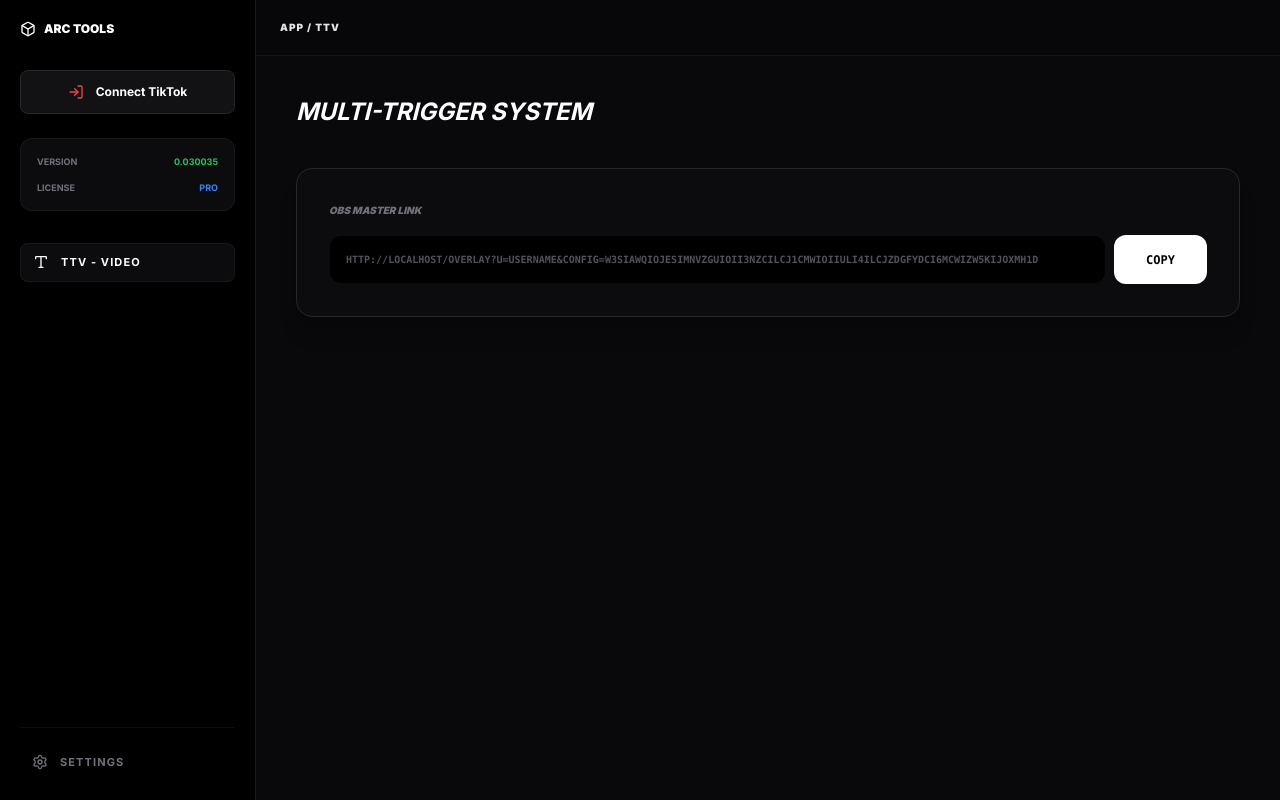
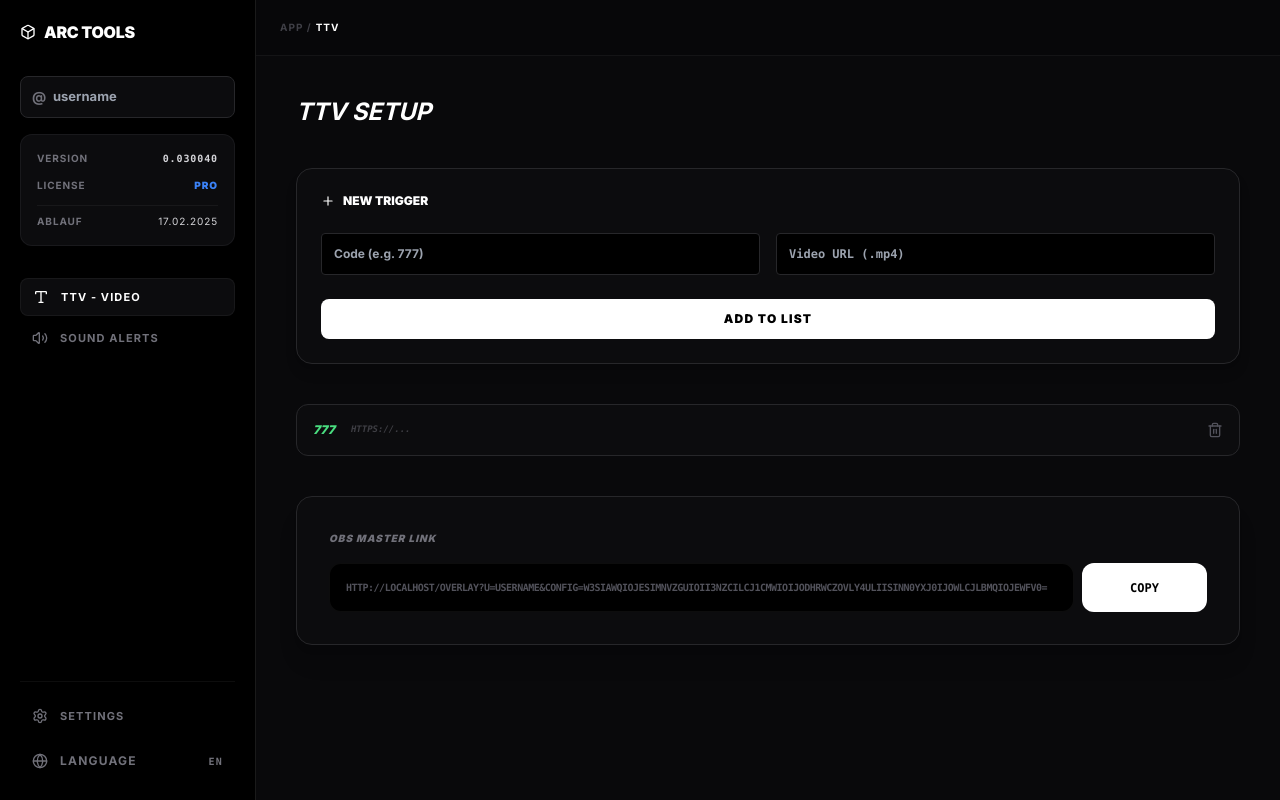
Before and after one commit to muhtarremsi/tiktok-overlay, a Next.js app: page / in a window 1280 px wide. Built offline with nearby package versions, Linux system fonts and the light colour scheme.

Commit message:
Alpha 0.030040: Layout restore and TikTok login moved to Settings

```diff
--- a/app/page.tsx
+++ b/app/page.tsx
@@ -4,93 +4,149 @@ import React, { useState, useEffect, Suspense } from "react";
 import { useSearchParams, useRouter } from "next/navigation";
 import {
   Type, Settings, Box, Loader2, Plus, Trash2, Menu, X,
-  Volume2, Globe, Play, LogIn
+  Volume2, Globe, LogIn, CheckCircle2
 } from "lucide-react";
 
 function DashboardContent() {
   const searchParams = useSearchParams();
   const [username, setUsername] = useState("");
-  const [isLive, setIsLive] = useState(false);
   const [activeView, setActiveView] = useState("ttv");
   const [sidebarOpen, setSidebarOpen] = useState(false);
   const [baseUrl, setBaseUrl] = useState("");
-
-  const version = "0.030035";
+  const version = "0.030040";
+  const expiryDate = "17.02.2025";
 
   useEffect(() => {
     setBaseUrl(window.location.origin);
-    // Falls wir vom Login zurückkommen, Usernamen setzen
     const userFromUrl = searchParams.get("u");
     if (userFromUrl) setUsername(userFromUrl);
   }, [searchParams]);
 
-  const handleTikTokLogin = () => {
-    window.location.href = "/api/auth/login";
-  };
+  return (
+    <div className="flex h-screen w-full overflow-hidden bg-[#09090b] text-zinc-200 font-sans text-[12px]">
+      <aside className={`fixed inset-y-0 left-0 w-64 bg-black border-r border-white/10 z-50 transition-transform lg:relative lg:translate-x-0 ${sidebarOpen ? "translate-x-0" : "-translate-x-full"} flex flex-col`}>
+        <div className="p-5 flex flex-col h-full font-sans uppercase font-bold italic">
+          <div className="flex items-center justify-between mb-8 text-white not-italic font-black tracking-tight">
+            <h1 className="text-base flex items-center gap-2"><Box className="w-4 h-4" /> ARC TOOLS</h1>
+          </div>
 
-  return (
-    <div className="flex h-screen w-full bg-[#09090b] text-zinc-200 font-sans text-[12px]">
-      <aside className="w-64 bg-black border-r border-white/10 flex flex-col p-5 italic font-bold uppercase">
-        <div className="flex items-center gap-2 mb-8 text-white not-italic font-black">
-          <Box className="w-4 h-4" /> ARC TOOLS
-        </div>
+          <div className="mb-8 space-y-4 not-italic">
+            <div className="relative">
+              <div className="absolute inset-y-0 left-3 flex items-center text-zinc-500 text-sm">@</div>
+              <input type="text" placeholder="username" value={username} onChange={(e) => setUsername(e.target.value.toLowerCase())} className="w-full bg-[#0c0c0e] border border-zinc-800 text-zinc-200 text-[13px] rounded-lg py-2.5 pl-8 pr-10 focus:outline-none transition-all lowercase" />
+            </div>
+            <div className="bg-[#0c0c0e] border border-zinc-800/50 rounded-xl p-4 space-y-3 font-bold uppercase tracking-widest text-[9px] text-zinc-500">
+              <div className="flex justify-between items-center text-[10px]"><span>VERSION</span><span className="text-zinc-300 font-mono">{version}</span></div>
+              <div className="flex justify-between items-center text-[10px]"><span>LICENSE</span><span className="text-blue-500 font-black">PRO</span></div>
+              <div className="flex justify-between items-center pt-2 border-t border-white/5 text-[10px]"><span>ABLAUF</span><span className="text-zinc-300 font-normal">{expiryDate}</span></div>
+            </div>
+          </div>
 
-        {/* LOGIN BUTTON */}
-        <button
-          onClick={handleTikTokLogin}
-          className="w-full bg-[#121214] border border-zinc-800 rounded-lg py-3 px-4 mb-6 flex items-center justify-center gap-3 hover:bg-zinc-800 transition-all text-white not-italic normal-case"
-        >
-          <LogIn size={16} className="text-red-500" />
-          <span>Connect TikTok</span>
-        </button>
+          <nav className="space-y-1">
+            <SidebarItem icon={<Type size={16} />} label="TTV - VIDEO" active={activeView === "ttv"} onClick={() => setActiveView("ttv")} />
+            <SidebarItem icon={<Volume2 size={16} />} label="SOUND ALERTS" active={activeView === "sounds"} onClick={() => setActiveView("sounds")} />
+          </nav>
 
-        <div className="bg-[#0c0c0e] border border-zinc-800/50 rounded-xl p-4 space-y-3 text-[9px] text-zinc-500 not-italic">
-          <div className="flex justify-between items-center"><span>VERSION</span><span className="text-green-500">{version}</span></div>
-          <div className="flex justify-between items-center"><span>LICENSE</span><span className="text-blue-500">PRO</span></div>
-        </div>
+          <div className="flex-1"></div>
 
-        <nav className="mt-8 space-y-1 flex-1">
-          <SidebarItem icon={<Type size={16} />} label="TTV - VIDEO" active={activeView === "ttv"} onClick={() => setActiveView("ttv")} />
-        </nav>
-
-        <div className="pt-4 border-t border-white/5 space-y-2 not-italic">
-           <SidebarItem icon={<Settings size={16} />} label="SETTINGS" active={activeView === "settings"} onClick={() => setActiveView("settings")} />
+          <div className="pt-4 space-y-2 border-t border-white/5 not-italic">
+             <SidebarItem icon={<Settings size={16} />} label="SETTINGS" active={activeView === "settings"} onClick={() => setActiveView("settings")} />
+             <div className="flex items-center justify-between px-3 py-2.5 text-zinc-500 group cursor-pointer uppercase font-bold tracking-widest">
+                <div className="flex items-center gap-3"><Globe size={16} /><span>LANGUAGE</span></div>
+                <span className="text-[10px] font-mono">EN</span>
+             </div>
+          </div>
         </div>
       </aside>
 
-      <main className="flex-1 flex flex-col">
-        <header className="h-14 border-b border-white/5 flex items-center px-6 bg-black/20 font-black uppercase tracking-widest text-[10px]">
-          App / {activeView}
+      <main className="flex-1 bg-[#09090b] flex flex-col min-w-0 font-bold uppercase">
+        <header className="h-14 border-b border-white/5 flex items-center px-6 bg-black/20 tracking-widest text-[10px]">
+          <span className="text-zinc-700">App /</span> <span className="ml-1 text-white">{activeView}</span>
         </header>
         <div className="flex-1 overflow-y-auto">
-          {activeView === "ttv" ? <ModuleTTV username={username} baseUrl={baseUrl} /> : <div className="p-10">Settings</div>}
+          {activeView === "ttv" ? <ModuleTTV username={username} baseUrl={baseUrl} /> : <ModuleSettings username={username} />}
         </div>
       </main>
     </div>
   );
 }
 
-function SidebarItem({ icon, label, active, onClick }: any) {
-  return <button onClick={onClick} className={`w-full flex items-center gap-3 px-3 py-2.5 rounded-lg text-[11px] uppercase transition-all tracking-widest font-bold ${active ? "bg-[#0c0c0e] text-white border border-white/5" : "text-zinc-500 hover:text-white"}`}><span>{icon}</span>{label}</button>;
-}
-
-function ModuleTTV({ username, baseUrl }: any) {
-  const [triggers, setTriggers] = useState<any[]>([{ id: 1, code: "777", url: "...", start: 0, end: 10 }]);
-  const configString = typeof window !== 'undefined' ? btoa(JSON.stringify(triggers)) : "";
-  const link = `${baseUrl}/overlay?u=${username || 'username'}&config=${configString}`;
+function ModuleSettings({ username }: any) {
+  const handleLogin = () => window.location.href = "/api/auth/login";
 
   return (
-    <div className="p-10 space-y-10 uppercase italic font-bold">
-      <h2 className="text-2xl text-white italic">Multi-Trigger System</h2>
-      <div className="bg-[#0c0c0e] border border-zinc-800 rounded-2xl p-8 space-y-4 not-italic shadow-xl">
-        <label className="text-[10px] text-zinc-500 uppercase font-black italic">OBS Master Link</label>
-        <div className="flex gap-2 font-mono text-[10px]">
-          <div className="flex-1 text-zinc-600 truncate bg-black px-4 py-4 rounded-xl border border-white/5">{link}</div>
-          <button onClick={() => navigator.clipboard.writeText(link)} className="bg-white text-black px-8 rounded-xl font-black uppercase text-xs hover:bg-zinc-200">Copy</button>
+    <div className="p-10 max-w-2xl space-y-8 uppercase italic font-bold">
+      <h2 className="text-2xl text-white">General Settings</h2>
+      <div className="bg-[#0c0c0e] border border-zinc-800 rounded-2xl p-6 space-y-6 shadow-xl not-italic">
+        <div className="flex items-center justify-between">
+          <div>
+            <h3 className="text-white font-bold uppercase tracking-wider text-sm">TikTok Account</h3>
+            <p className="text-zinc-500 text-[10px] mt-1 uppercase italic">Connect your account to sync username and alerts.</p>
+          </div>
+          {username ? (
+            <div className="flex items-center gap-2 text-green-500 font-bold text-[10px] uppercase">
+              <CheckCircle2 size={14} /> Connected
+            </div>
+          ) : (
+            <button onClick={handleLogin} className="flex items-center gap-2 bg-white text-black px-4 py-2 rounded-lg font-black text-[10px] hover:bg-zinc-200 transition-all uppercase">
+              <LogIn size={14} /> Connect TikTok
+            </button>
+          )}
         </div>
       </div>
     </div>
   );
 }
 
+function ModuleTTV({ username, baseUrl }: any) {
+  const [triggers, setTriggers] = useState<any[]>([{ id: 1, code: "777", url: "https://...", start: 0, end: 10 }]);
+  const [newCode, setNewCode] = useState("");
+  const [newUrl, setNewUrl] = useState("");
+
+  const addTrigger = () => {
+    if (!newCode || !newUrl) return;
+    setTriggers([...triggers, { id: Date.now(), code: newCode, url: newUrl, start: 0, end: 10 }]);
+    setNewCode(""); setNewUrl("");
+  };
+
+  const configString = typeof window !== 'undefined' ? btoa(JSON.stringify(triggers)) : "";
+  const link = `${baseUrl}/overlay?u=${username || 'username'}&config=${configString}`;
+
+  return (
+    <div className="p-10 max-w-6xl mx-auto space-y-10 uppercase italic font-bold">
+      <h2 className="text-2xl text-white italic">TTV Setup</h2>
+      <div className="bg-[#0c0c0e] border border-zinc-800 rounded-2xl p-6 space-y-6 shadow-lg">
+        <h3 className="text-white text-xs font-black flex items-center gap-2 not-italic"><Plus size={14} /> NEW TRIGGER</h3>
+        <div className="grid grid-cols-1 md:grid-cols-2 gap-4">
+          <input type="text" placeholder="Code (e.g. 777)" value={newCode} onChange={e => setNewCode(e.target.value)} className="bg-black border border-zinc-800 rounded px-3 py-3 text-white text-xs outline-none" />
+          <input type="text" placeholder="Video URL (.mp4)" value={newUrl} onChange={e => setNewUrl(e.target.value)} className="bg-black border border-zinc-800 rounded px-3 py-3 text-white text-xs outline-none font-mono" />
+        </div>
+        <button onClick={addTrigger} className="w-full bg-white text-black font-black py-3 rounded-lg text-xs tracking-widest">ADD TO LIST</button>
+      </div>
+
+      <div className="space-y-3">
+        {triggers.map((t) => (
+          <div key={t.id} className="flex items-center gap-4 bg-[#0c0c0e] border border-zinc-800 p-4 rounded-xl">
+            <span className="text-green-400 font-black">{t.code}</span>
+            <span className="flex-1 text-zinc-500 text-[9px] truncate opacity-50 font-mono">{t.url}</span>
+            <button onClick={() => setTriggers(triggers.filter(x => x.id !== t.id))} className="text-zinc-600 hover:text-red-500"><Trash2 size={16} /></button>
+          </div>
+        ))}
+      </div>
+
+      <div className="bg-[#0c0c0e] border border-zinc-800 rounded-2xl p-8 space-y-4 not-italic font-bold shadow-xl">
+        <label className="text-[10px] text-zinc-500 uppercase tracking-widest font-black italic">OBS Master Link</label>
+        <div className="flex gap-2 font-mono text-[10px]">
+          <div className="flex-1 text-zinc-600 truncate bg-black px-4 py-4 rounded-xl border border-white/5 uppercase tracking-tighter">{link}</div>
+          <button onClick={() => navigator.clipboard.writeText(link)} className="bg-white text-black px-12 rounded-xl font-black uppercase text-xs hover:bg-zinc-200">Copy</button>
+        </div>
+      </div>
+    </div>
+  );
+}
+
+function SidebarItem({ icon, label, active, onClick }: any) {
+  return <button onClick={onClick} className={`w-full flex items-center gap-3 px-3 py-2.5 rounded-lg text-[11px] uppercase transition-all tracking-widest font-bold ${active ? "bg-[#0c0c0e] text-white border border-white/5 shadow-xl" : "text-zinc-500 hover:text-white"}`}><span>{icon}</span>{label}</button>;
+}
+
 export default function Dashboard() { return <Suspense fallback={null}><DashboardContent /></Suspense>; }
```
